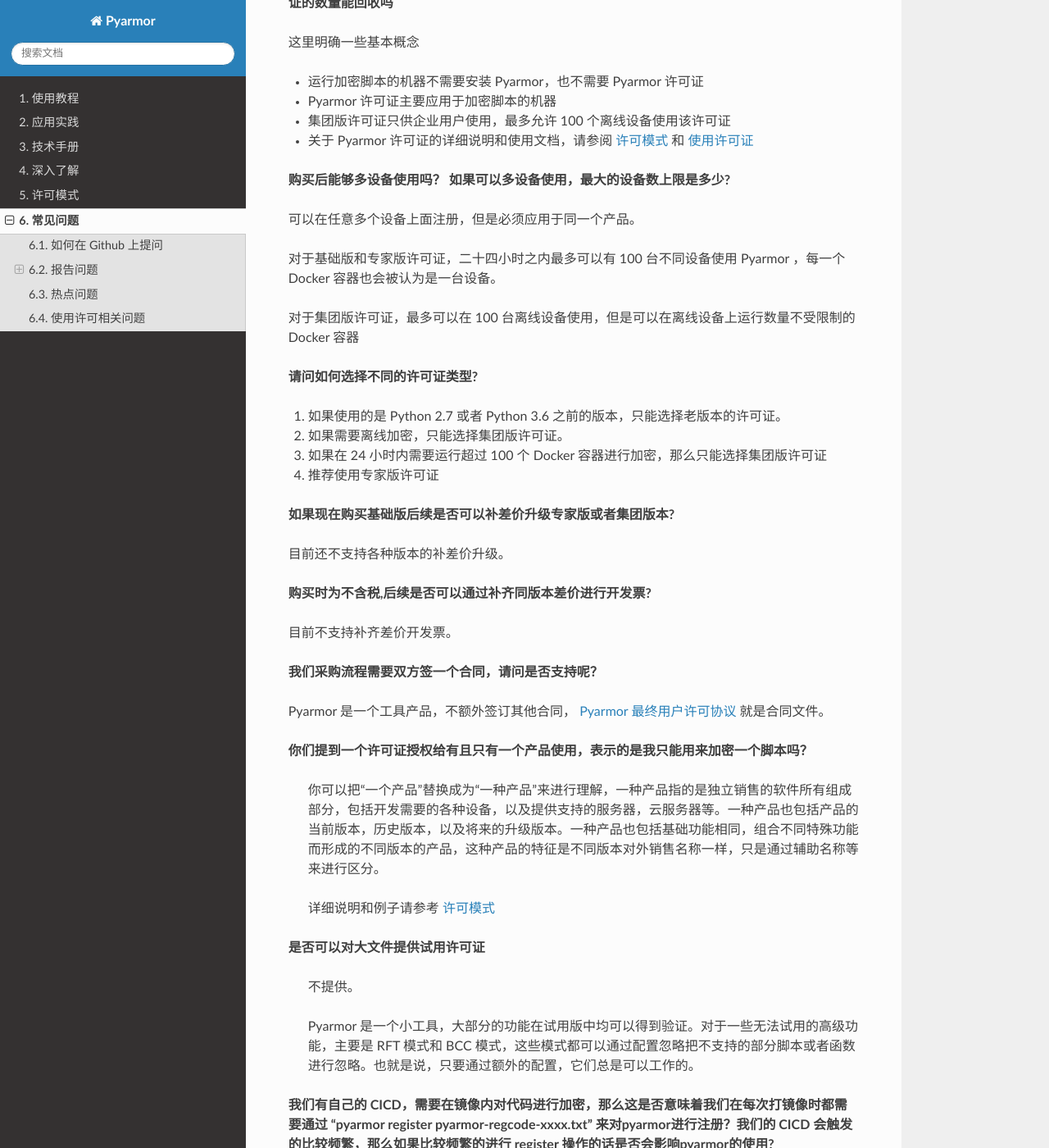
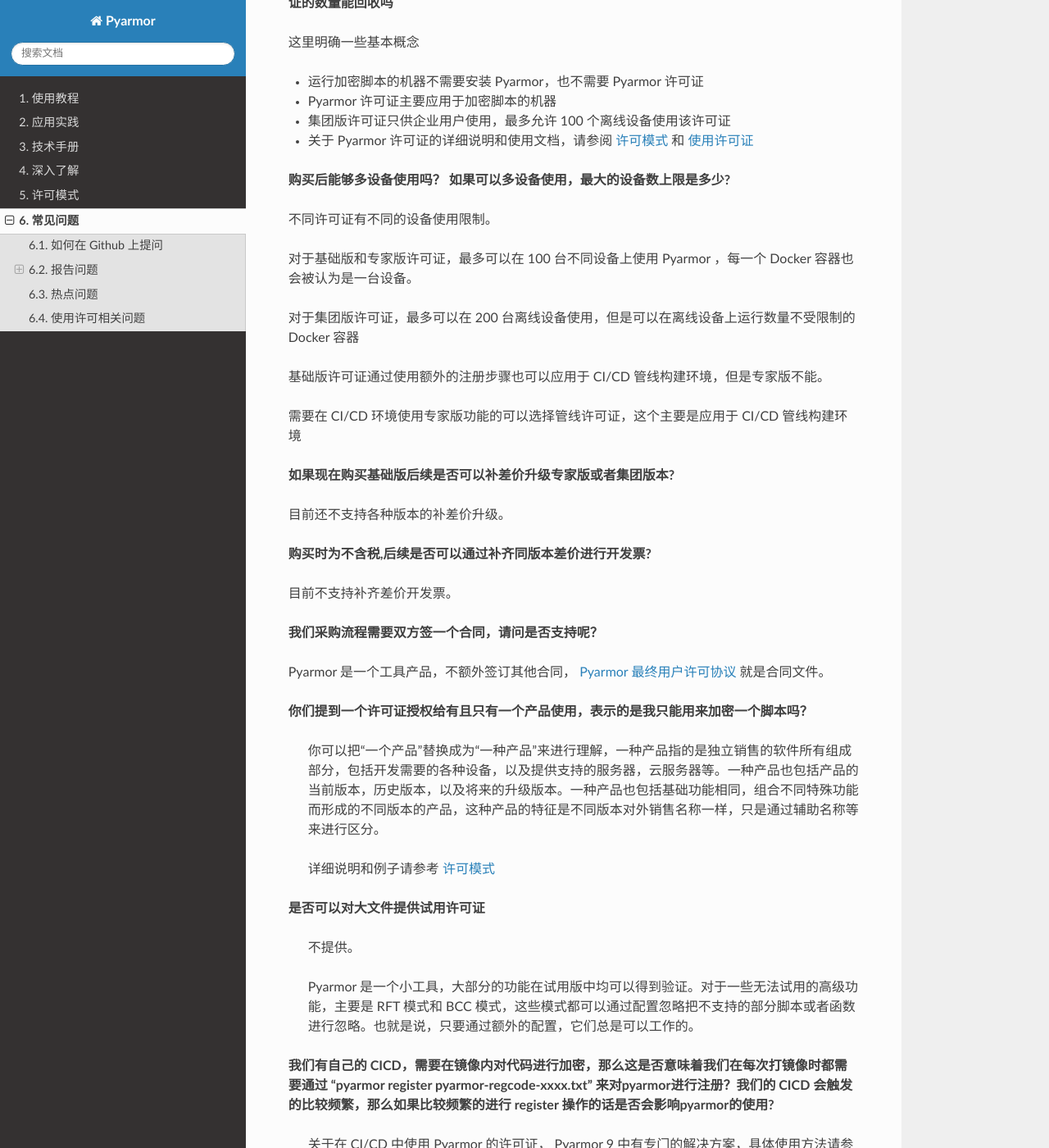
Before and after one commit to dashingsoft/pyarmor-docs-zh, a Sphinx documentation site: the page built from docs/questions.rst, in a window 1280 px wide and 1400 px high, scrolled down 4723 px. Shown: the whole window at 82% size. Built offline with Sphinx 7.4.7 and the Read the Docs theme 3.1.0, drawn with Linux system fonts in a browser that asks for light colours; some of the changed text lies outside the part shown.

Commit message:
更新常见问题许可证发生变更之后的问题

```diff
--- a/docs/questions.rst
+++ b/docs/questions.rst
@@ -325,21 +325,15 @@
 
 **购买后能够多设备使用吗？ 如果可以多设备使用，最大的设备数上限是多少?**
 
-可以在任意多个设备上面注册，但是必须应用于同一个产品。
+不同许可证有不同的设备使用限制。
 
-对于基础版和专家版许可证，二十四小时之内最多可以有 100 台不同设备使用 Pyarmor ，每一个 Docker 容器也会被认为是一台设备。
+对于基础版和专家版许可证，最多可以在 100 台不同设备上使用 Pyarmor ，每一个 Docker 容器也会被认为是一台设备。
 
-对于集团版许可证，最多可以在 100 台离线设备使用，但是可以在离线设备上运行数量不受限制的 Docker 容器
+对于集团版许可证，最多可以在 200 台离线设备使用，但是可以在离线设备上运行数量不受限制的 Docker 容器
 
-**请问如何选择不同的许可证类型?**
+基础版许可证通过使用额外的注册步骤也可以应用于 CI/CD 管线构建环境，但是专家版不能。
 
-1. 如果使用的是 Python 2.7 或者 Python 3.6 之前的版本，只能选择老版本的许可证。
-
-2. 如果需要离线加密，只能选择集团版许可证。
-
-3. 如果在 24 小时内需要运行超过 100 个 Docker 容器进行加密，那么只能选择集团版许可证
-
-4. 推荐使用专家版许可证
+需要在 CI/CD 环境使用专家版功能的可以选择管线许可证，这个主要是应用于 CI/CD 管线构建环境
 
 **如果现在购买基础版后续是否可以补差价升级专家版或者集团版本?**
 
@@ -367,11 +361,7 @@
 
 **我们有自己的 CICD，需要在镜像内对代码进行加密，那么这是否意味着我们在每次打镜像时都需要通过 “pyarmor register pyarmor-regcode-xxxx.txt” 来对pyarmor进行注册？我们的 CICD 会触发的比较频繁，那么如果比较频繁的进行 register 操作的话是否会影响pyarmor的使用?**
 
-  激活文件 yarmor-regcode-xxxx.txt 一般只用于第一次的注册登记，在 CICD 中新镜像使用的时候需要注册，但是不能使用这个文件，可以使用第一次注册登记时候生成的一个 .zip 格式的注册文件。
-
-  另外，同一个 IP 在 1 分钟之内最多运行 `pyarmor reg` 命令三次，超过限制服务器会返回 `HTTP 500` 等错误。如果同一台机器同时运行太多的 Docker 容器进行注册的话，可能会导致问题。
-
-  具体使用方法请参考 :doc:`how-to/register` 里面的注册许可证中的说明
+  关于在 CI/CD 中使用 Pyarmor 的许可证， Pyarmor 9 中有专门的解决方案，具体使用方法请参考 :doc:`how-to/ci`
 
 **我们之前是使用的Pyarmor 6.8.1版本进行的前期测试和验证，现在想要正式购买授权，但目前最新版本已经是8.0+，那这个之前的6.8.1版本的授权该如何购买**
 
@@ -385,6 +375,6 @@
 
 **Pyarmor 的许可证是否限制加密次数**
 
-  任何许可证都没有加密次数的限制，但是 基础版和专家版许可证 有对同时使用的设备数量的限制。
+  对于太过频繁的使用，Pyarmor Team 可能会发送邮件要求用户给出合理的解释。如果是非正常的使用，违反了 Pyarmor 最终用户许可协议，会按照协议进行处理
 
 .. include:: _common_definitions.txt
```
